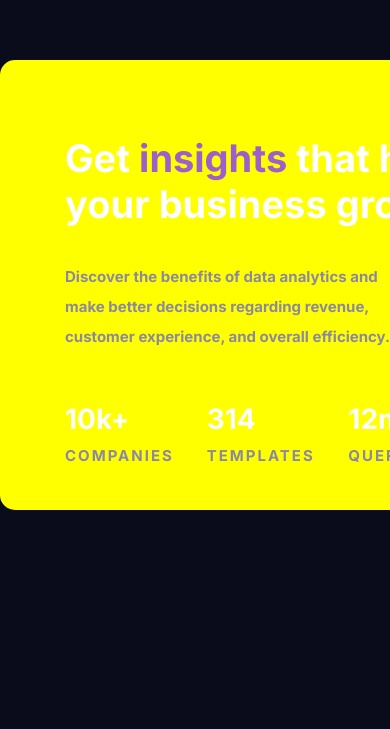
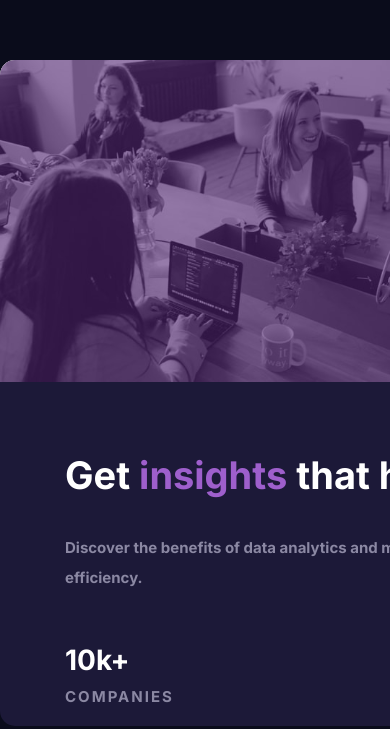
Before and after one commit to YuriyTikhonoff/frontend-mentor-resposive-stats-card, a plain HTML site: page index.html in a window 390 px wide. Shown: the part 115-844 px from the top of the page. Drawn offline with Linux system fonts and the light colour scheme.

Commit message:
Add basic responsiveness but encounter isuues

```diff
--- a/index.html
+++ b/index.html
@@ -45,6 +45,7 @@
       </div>
     </div>
     <div class="card-img">
+      <img src="./images/image-header-desktop.jpg" alt="cooperation">
 
     </div>
   </div>
--- a/styles.css
+++ b/styles.css
@@ -15,7 +15,7 @@ body {
 .card{
     margin-top: 175px;
     width: 1110px;
-    height: 450px;
+    /* height: 450px; */
     background-color: #1C1938;
     margin: 0 auto;
     display: flex;
@@ -34,11 +34,17 @@ body {
     width: 50%;
     height: 100%;
     background-color: #fff;
-    background-image: url(./images/image-header-desktop.jpg);
+    /* background-image: url(./images/image-header-desktop.jpg);
     background-position: 0 0;
     background-repeat: no-repeat;
-    background-size: cover;
+    background-size: cover; */
     position: relative;
+}
+
+.card-img img{
+    height: 100%;
+    width: 100%;
+    vertical-align: top;
 }
 
 .card-img::after {
@@ -53,13 +59,13 @@ body {
 }
 
 .card-body{
-    padding: 0 65px;
+    padding: 20px 65px;
     color:#fff;
 
 }
 
 .card-body__title {
-    margin-top: 75px;
+    margin-top: 50px;
     font-weight: 700;
     font-size: 38px;
 }
@@ -101,8 +107,20 @@ body {
 @media only screen and (max-width: 1000px) {
     .card {
         display: flex;
-        flex-direction: column;
-        background-color: yellow;
+        flex-direction: column-reverse;
+        /* background-color: yellow; */
+    }
+    .card-body{
+        width: 100%;
+    }
+
+
+    .card-img{
+        width: 100%;
+    }
+
+    .card-img img {
+       width: 100vw;
     }
 
 }
```
